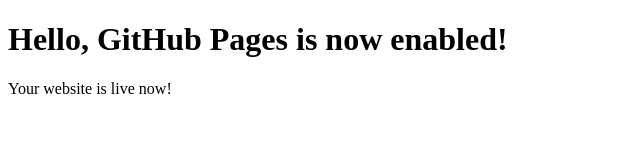
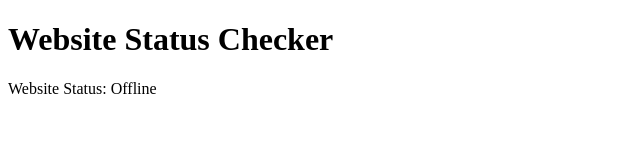
Before and after one commit to cllbrn/status-checker, a plain HTML site: page index.html in a window 1280 px wide. Shown: the whole page, without its empty margins (0-640 px from the left). Drawn offline with Linux system fonts and the light colour scheme; no server answers.

Commit message:
Update index.html

```diff
--- a/index.html
+++ b/index.html
@@ -4,9 +4,24 @@
     <meta charset="UTF-8">
     <meta name="viewport" content="width=device-width, initial-scale=1.0">
     <title>Website Status Checker</title>
+    <script>
+        function checkWebsiteStatus() {
+            fetch('https://www.example.com', { method: 'HEAD' })  // Kontrol edilecek web sitesinin URL'si
+                .then(response => {
+                    if (response.ok) {
+                        document.getElementById('status').innerHTML = "Online";
+                    } else {
+                        document.getElementById('status').innerHTML = "Offline";
+                    }
+                })
+                .catch(error => {
+                    document.getElementById('status').innerHTML = "Offline";
+                });
+        }
+    </script>
 </head>
-<body>
-    <h1>Hello, GitHub Pages is now enabled!</h1>
-    <p>Your website is live now!</p>
+<body onload="checkWebsiteStatus()">
+    <h1>Website Status Checker</h1>
+    <p>Website Status: <span id="status">Checking...</span></p>
 </body>
 </html>
```
